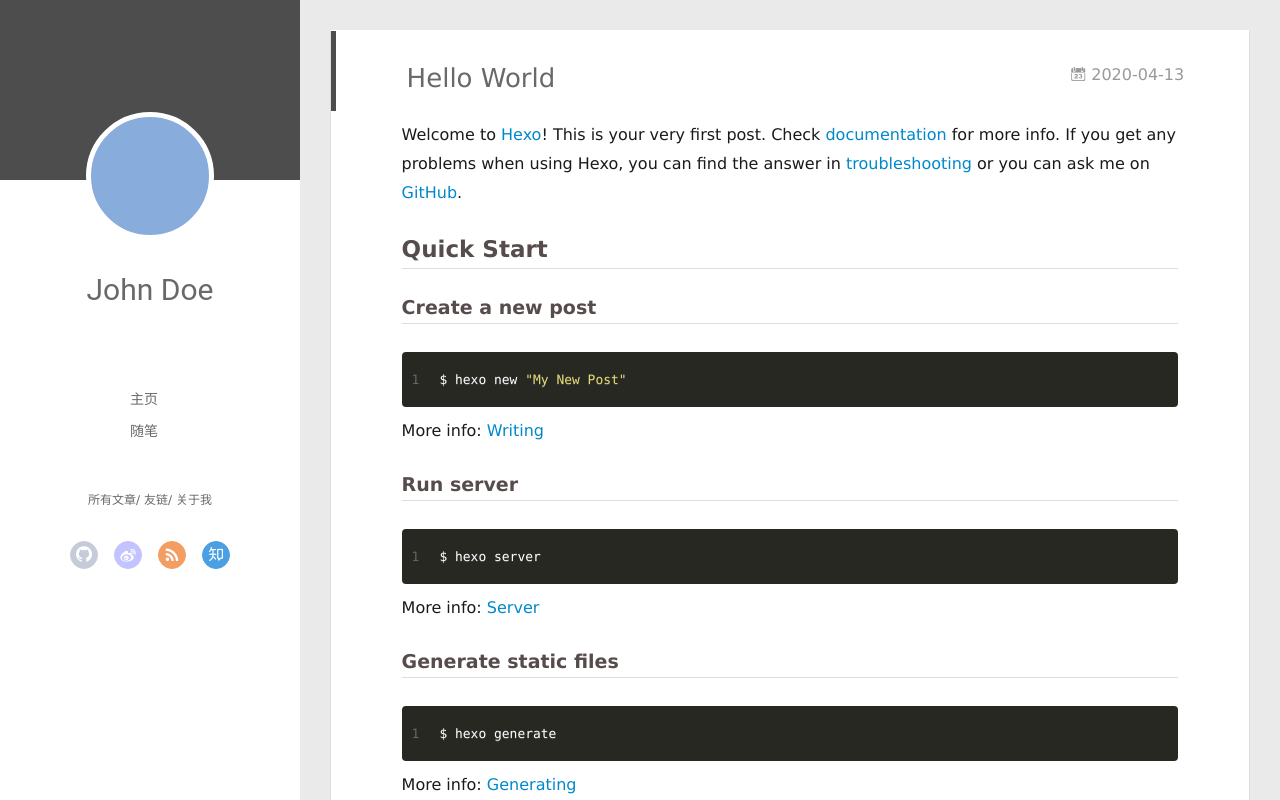
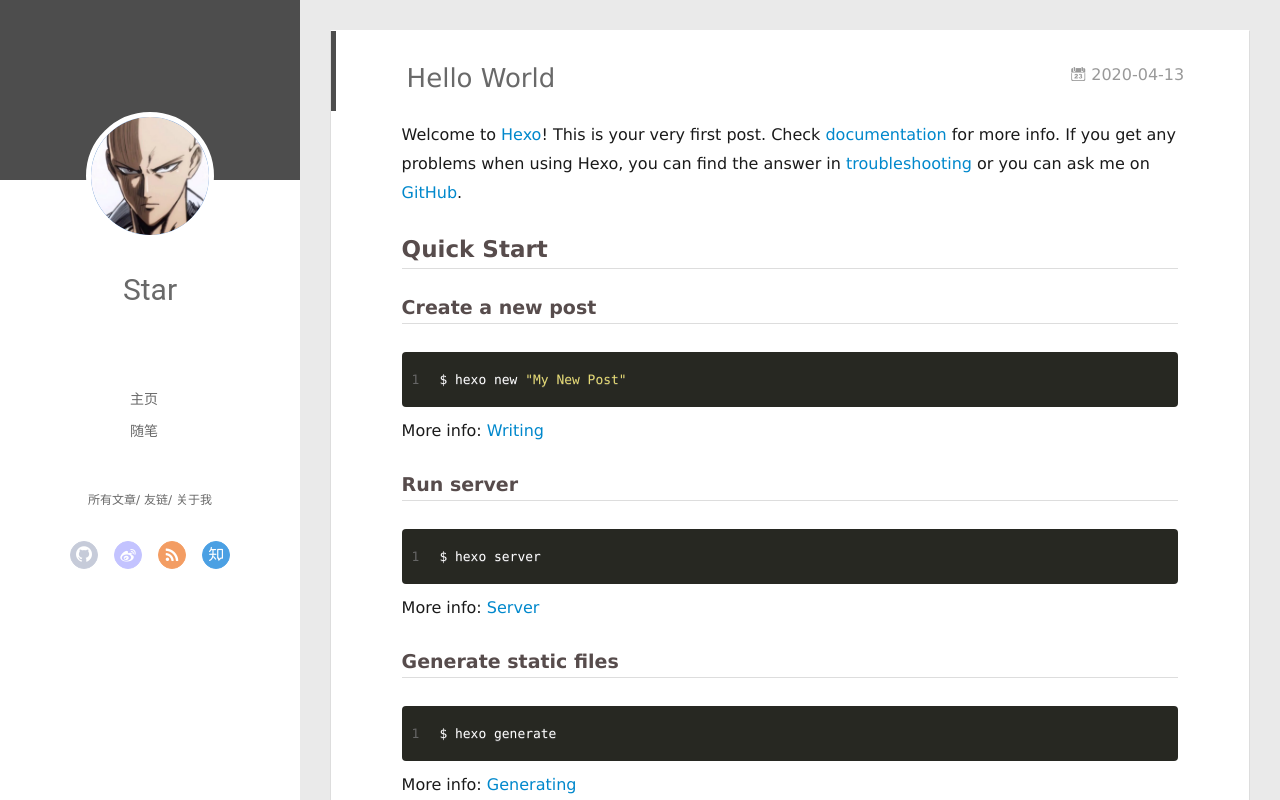
Before and after one commit to huangzhixin2019/huangzhixin2019.github.io, a plain HTML site: page 2020/04/13/hello-world/index.html in a window 1280 px wide. Drawn offline with Linux system fonts and the light colour scheme; no server answers.

Commit message:
Site updated: 2020-04-13 18:53:59

```diff
--- a/2020/04/13/hello-world/index.html
+++ b/2020/04/13/hello-world/index.html
@@ -14,16 +14,16 @@
 <meta property="og:url" content="http://yoursite.com/2020/04/13/hello-world/index.html">
 <meta property="og:site_name" content="Hexo">
 <meta property="og:description" content="Welcome to Hexo! This is your very first post. Check documentation for more info. If you get any problems when using Hexo, you can find the answer in troubleshooting or you can ask me on GitHub. Quick">
-<meta property="og:locale" content="en_US">
+<meta property="og:locale" content="zh_CN">
 <meta property="article:published_time" content="2020-04-13T07:26:17.054Z">
 <meta property="article:modified_time" content="2020-04-13T07:26:17.054Z">
-<meta property="article:author" content="John Doe">
+<meta property="article:author" content="Star">
 <meta name="twitter:card" content="summary">
 
     <link rel="alternative" href="/atom.xml" title="Hexo" type="application/atom+xml">
 
 
-    <link rel="icon" href="/favicon.png">
+    <link rel="icon" href="/assets/img/avatar.jpg">
 
   <link rel="stylesheet" type="text/css" href="/./main.0cf68a.css">
   <style type="text/css">
@@ -47,10 +47,10 @@
 <div class="intrude-less">
 	<header id="header" class="inner">
 		<a href="/" class="profilepic">
-			<img src="" class="js-avatar">
+			<img src="/assets/img/avatar.jpg" class="js-avatar">
 		</a>
 		<hgroup>
-		  <h1 class="header-author"><a href="/">John Doe</a></h1>
+		  <h1 class="header-author"><a href="/">Star</a></h1>
 		</hgroup>
 
 
@@ -105,10 +105,10 @@
 	<div class="intrude-less">
 		<header id="header" class="inner">
 			<div class="profilepic">
-				<img src="" class="js-avatar">
+				<img src="/assets/img/avatar.jpg" class="js-avatar">
 			</div>
 			<hgroup>
-			  <h1 class="header-author js-header-author">John Doe</h1>
+			  <h1 class="header-author js-header-author">Star</h1>
 			</hgroup>
 
 
@@ -315,7 +315,7 @@
   <div class="outer">
     <div id="footer-info">
     	<div class="footer-left">
-    		&copy; 2020 John Doe
+    		&copy; 2020 Star
     	</div>
       	<div class="footer-right">
       		<a href="http://hexo.io/" target="_blank">Hexo</a>  Theme <a href="https://github.com/litten/hexo-theme-yilia" target="_blank">Yilia</a> by Litten
```
Also changed, not shown: archives/2020/04/index.html (+8 -8 lines), archives/2020/index.html (+8 -8 lines), archives/index.html (+8 -8 lines), index.html (+8 -8 lines), assets/img/avatar.jpg (added).
